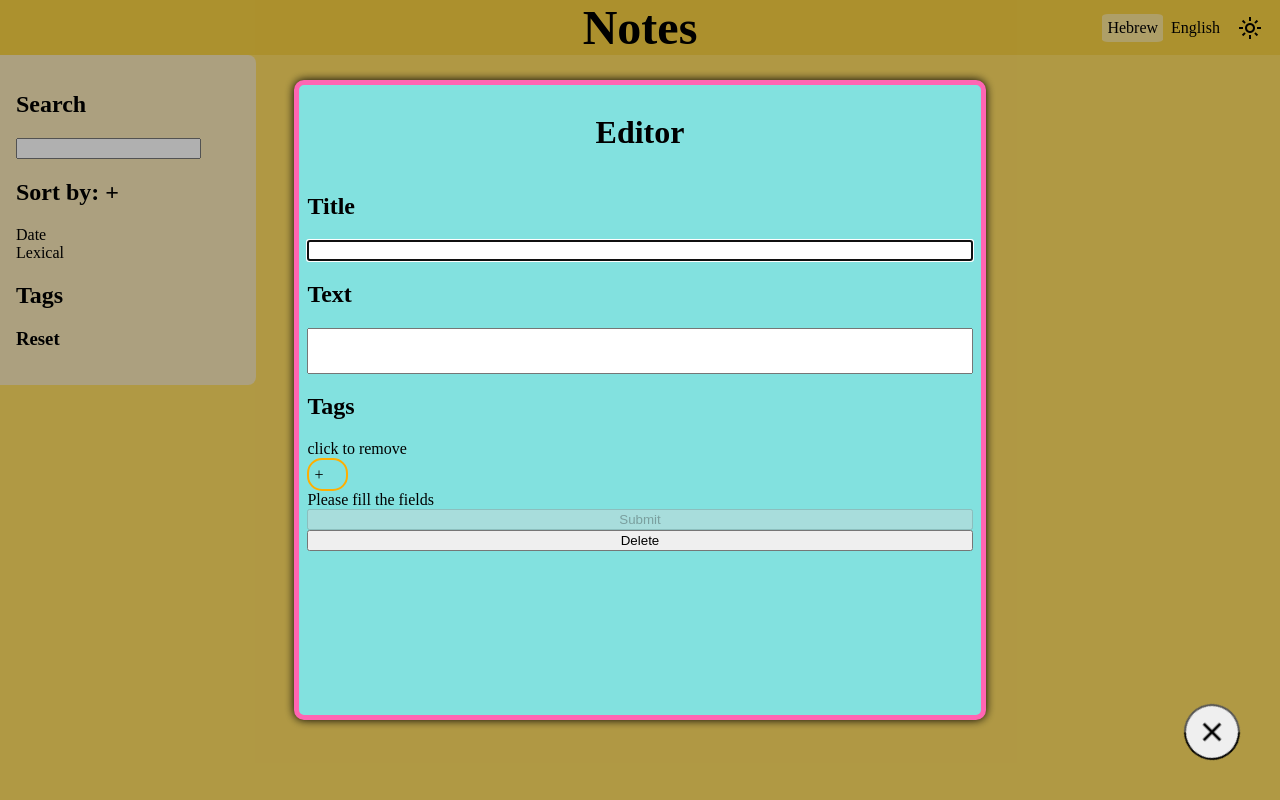
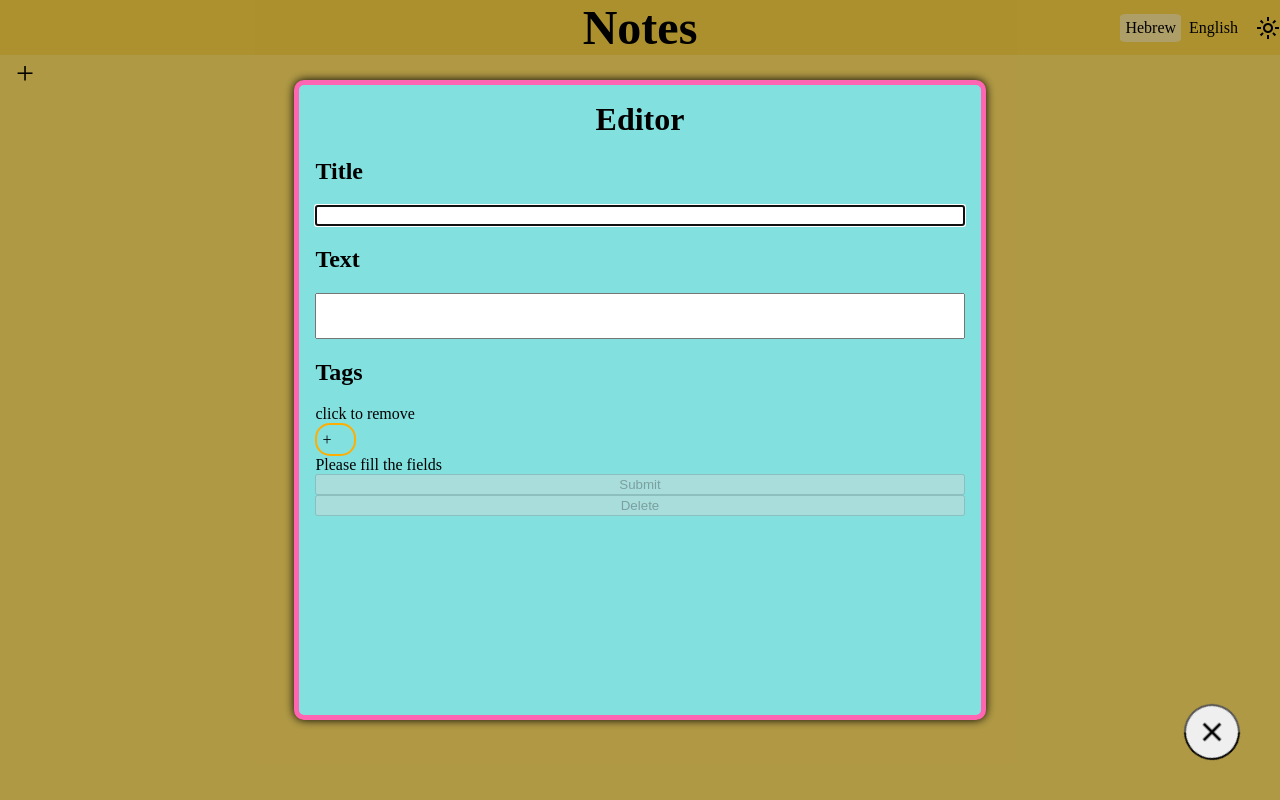
Before and after one commit to MenachemZeivald/notes, a React (Create React App) app: page / in a window 1280 px wide. Both pictures are taken after a click on the button "add". Built offline with nearby package versions, Linux system fonts and the light colour scheme; some icons are missing.

Commit message:
improve responsability

```diff
--- a/src/components/Header.jsx
+++ b/src/components/Header.jsx
@@ -53,10 +53,15 @@ const SwitchersContainer = styled.div`
 	gap: 18px;
 	position: absolute;
 	align-items: center;
-	right: 18px;
+	width: 100vw;
+	justify-content: flex-end;
 	& span:last-child {
 		display: flex;
 		align-items: center;
+	}
+	@media (max-width: 768px) {
+		justify-content: space-between;
+		padding: 0 8px;
 	}
 `;
 
--- a/src/components/Main/Categories.jsx
+++ b/src/components/Main/Categories.jsx
@@ -3,12 +3,14 @@ import styled from 'styled-components';
 
 import Tag from './Tag';
 import useTags from '../../hooks/useTags';
+import useToggle from '../../hooks/useToggle';
 import { TranslateContext } from '../../App';
 import { filterNotesByTag, filterNotesBySearch, sortMotes } from '../../helpers/selectors';
 
 export default function Categories({ notes, setNotesToShow }) {
 	const [searchTerm, setSearchTerm] = React.useState('');
 	const [sortType, setSortType] = React.useState([{ sortBy: 'date', reverse: false }]);
+	const [showCategories, toggleCategories] = useToggle(false);
 
 	const [notesTags, selectTag, resetTags] = useTags(notes);
 
@@ -29,8 +31,20 @@ export default function Categories({ notes, setNotesToShow }) {
 		setSortType({ sortBy: selectedSort, ...sortType });
 	};
 
+	if (!showCategories) {
+		return (
+			<span
+				style={{ fontSize: '2rem', cursor: 'pointer', padding: '16px' }}
+				onClick={toggleCategories}
+			>
+				+
+			</span>
+		);
+	}
+
 	return (
 		<CategoriesLayoutStyle>
+			<span onClick={toggleCategories}>X</span>
 			<label htmlFor='search'>
 				<h2>{translate('search')}</h2>
 			</label>
@@ -70,4 +84,16 @@ const CategoriesLayoutStyle = styled.div`
 	padding: 16px;
 	background-color: ${p => p.theme.panel};
 	border-radius: 0 8px 8px 0;
+	z-index: 2;
+	& > span:first-child {
+		position: absolute;
+		top: 8px;
+		right: 8px;
+	}
+	@media (max-width: 768px) {
+		border-radius: 10px;
+		width: 98vw;
+		/* height: 100%; */
+		left: 1vw;
+	}
 `;
--- a/src/components/Main/Editor.jsx
+++ b/src/components/Main/Editor.jsx
@@ -131,6 +131,7 @@ export default function Editor({ note, submitHandler, showEditorToggle, deleteNo
 						clearFields();
 						deleteNote(id);
 					}}
+					disabled={!note?.id || (!title && !text)}
 				>
 					Delete
 				</button>
@@ -147,12 +148,13 @@ const FormStyle = styled.form`
 	background-color: ${p => p.theme.editor};
 	border: 5px solid ${p => p.theme.note};
 	border-radius: 10px;
-	padding: 8px;
+	padding: 1rem;
 	color: ${p => p.theme.editorText};
 	box-shadow: 0 0 10px black;
 
 	& h1 {
 		text-align: center;
+		margin: 0;
 	}
 
 	& > input:first-child {
@@ -179,6 +181,11 @@ const FormStyle = styled.form`
 		resize: none;
 		line-height: 20px;
 	}
+
+	@media (max-width: 768px) {
+		inset: 2vw;
+		padding: 2rem;
+	}
 `;
 
 const animIn = keyframes`
--- a/src/components/Main/Note.jsx
+++ b/src/components/Main/Note.jsx
@@ -1,10 +1,11 @@
 import React from 'react';
-import styled from 'styled-components';
+import styled, { useTheme } from 'styled-components';
 import { ReactMarkdown } from 'react-markdown/lib/react-markdown';
 import Tag from './Tag';
 
 export default function Note({ note, chooseNote }) {
-	const [noteColor, setNoteColor] = React.useState(note?.color);
+	const theme = useTheme();
+	const [noteColor, setNoteColor] = React.useState(theme.note);
 	return (
 		<NoteStyle color={noteColor}>
 			<input type='color' value={noteColor} onChange={e => setNoteColor(e.target.value)} />
@@ -20,7 +21,7 @@ export default function Note({ note, chooseNote }) {
 }
 
 const NoteStyle = styled.div`
-	background-color: ${p => p.color || p.theme.note};
+	background-color: ${p => p.theme.note};
 	border-radius: 5px;
 	padding: 10px;
 	padding: 10px;
--- a/src/components/Main/NotesList.jsx
+++ b/src/components/Main/NotesList.jsx
@@ -46,4 +46,9 @@ const NotesContainerStyle = styled.div`
 	grid-template-columns: repeat(3, 1fr);
 	grid-gap: 20px;
 	grid-template-rows: auto;
+	@media (max-width: 768px) {
+		width: 100%;
+		grid-template-columns: repeat(2, 1fr);
+		padding: 5vw;
+	}
 `;
```
